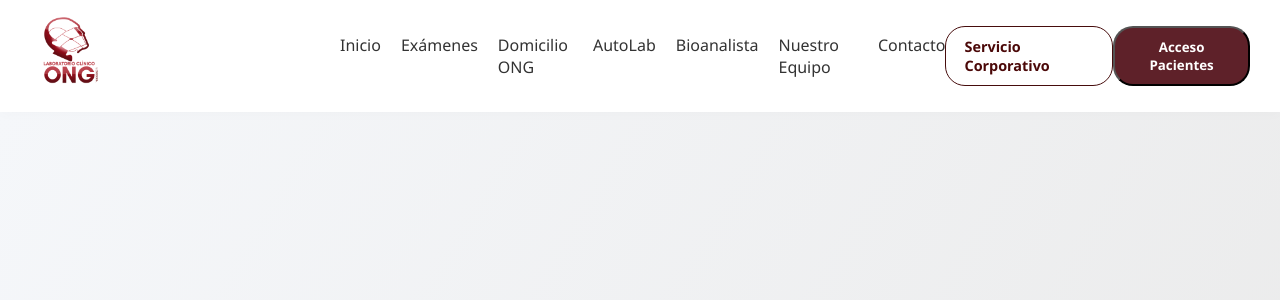
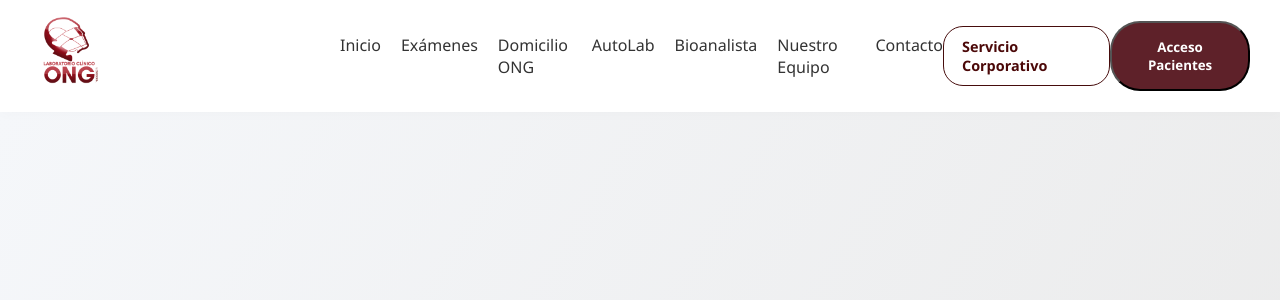
Before and after one commit to axellperaza1/laboratorio_app, a Flask app: page /aliados in a window 1280 px wide. Shown: the top 300 px of the page. Run offline with Flask 3, Linux system fonts and the light colour scheme; some libraries are stand-ins or nearby versions.

Commit message:
actualizacion 1.0.2 arreglando botones

```diff
--- a/static/style.css
+++ b/static/style.css
@@ -122,8 +122,8 @@ body {
 .btn-auth {
     background-color: #5e2129;
     color: white;
-    padding: 10px 18px;
-    border-radius: 20px;
+    padding: 15px 20px;
+    border-radius: 30px;
     text-decoration: none;
     font-weight: bold;
 }
```
